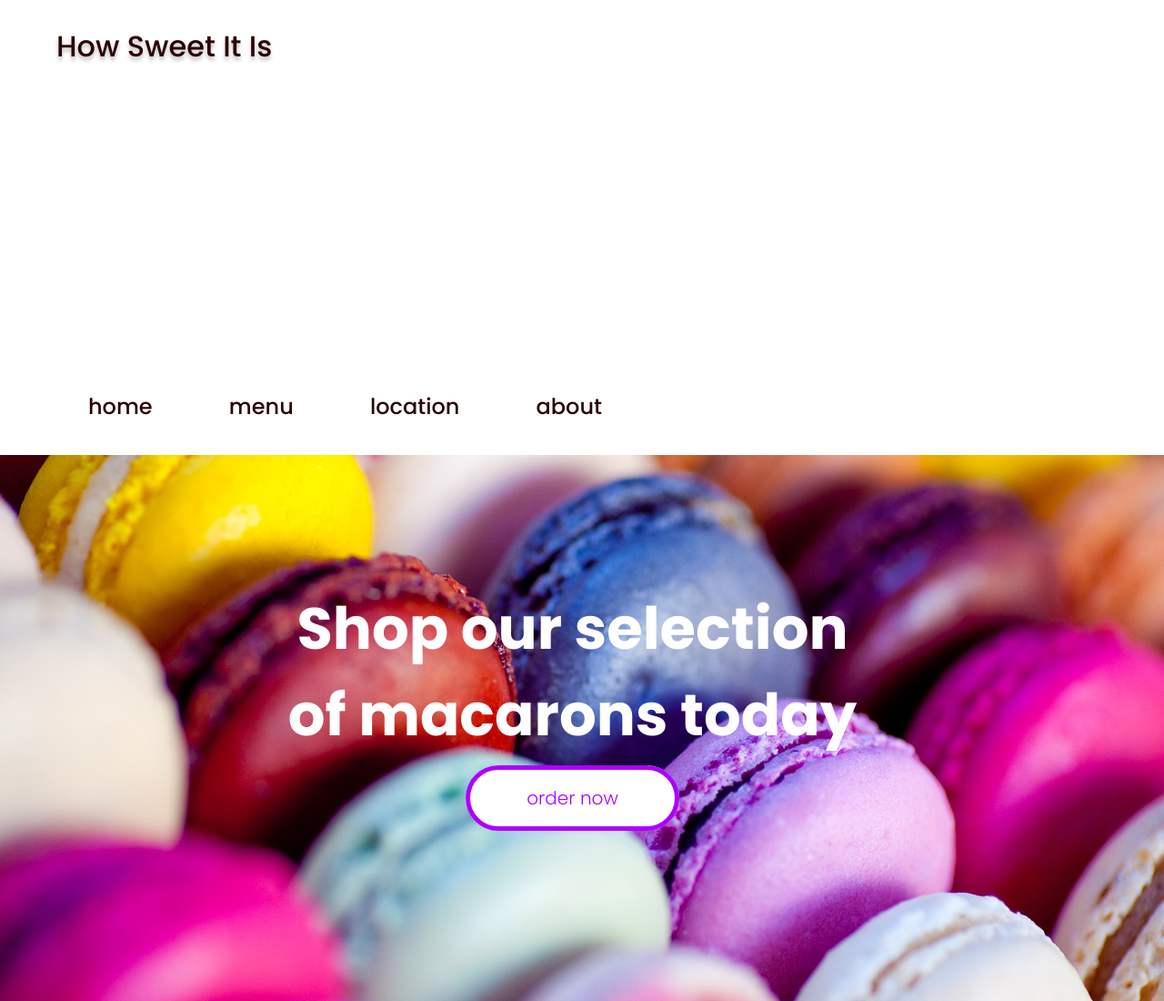
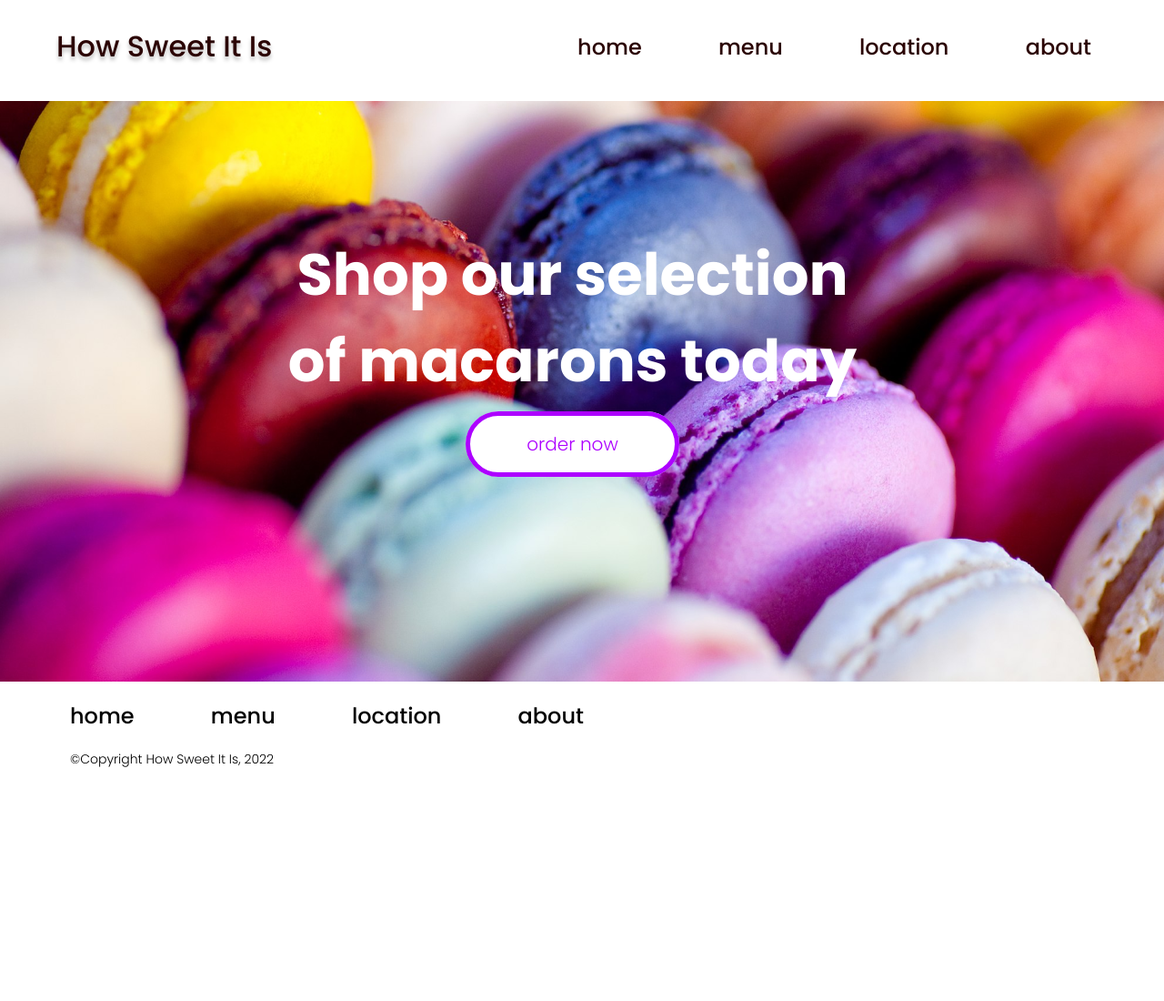
Before and after one commit to Stephen-Heff/first-figma-mockup, a plain HTML site: page index.html in a window 1280 px wide. Shown: the top 1100 px of the page at 91% size. After the commit the page ends 855 px from the top, so only its background shows below. Drawn offline with Linux system fonts and the light colour scheme.

Commit message:
made changes to the css and added the url link to the readme

```diff
--- a/css/style.css
+++ b/css/style.css
@@ -26,7 +26,7 @@ body {
   display: flex;
   flex-flow: row wrap;
   align-items: center;
-  gap: 22.125em;
+  justify-content: space-between;
   padding: 1.6875em 0;
   padding-left: 3.875em;
 }
```
Also changed, not shown: 1 other file.
